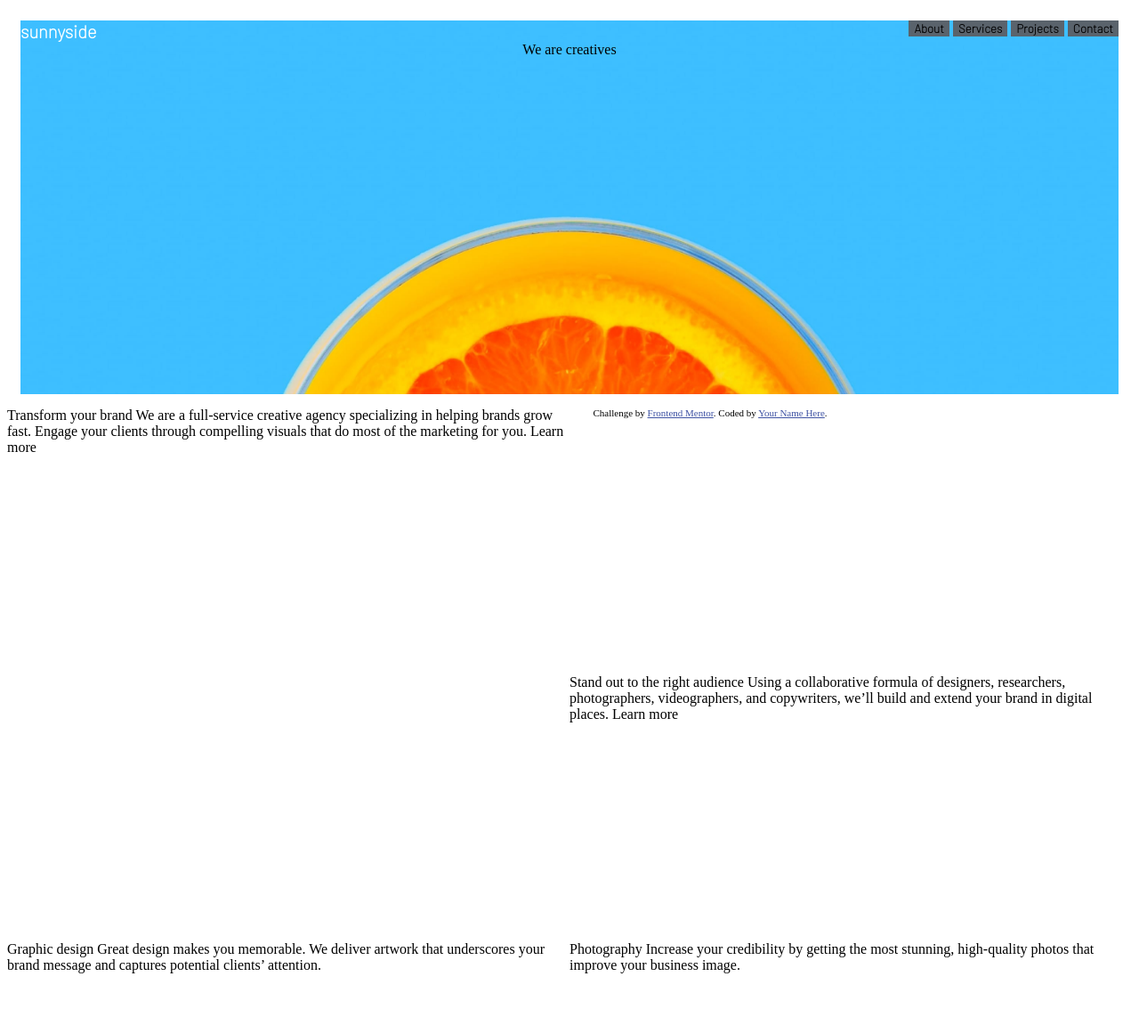
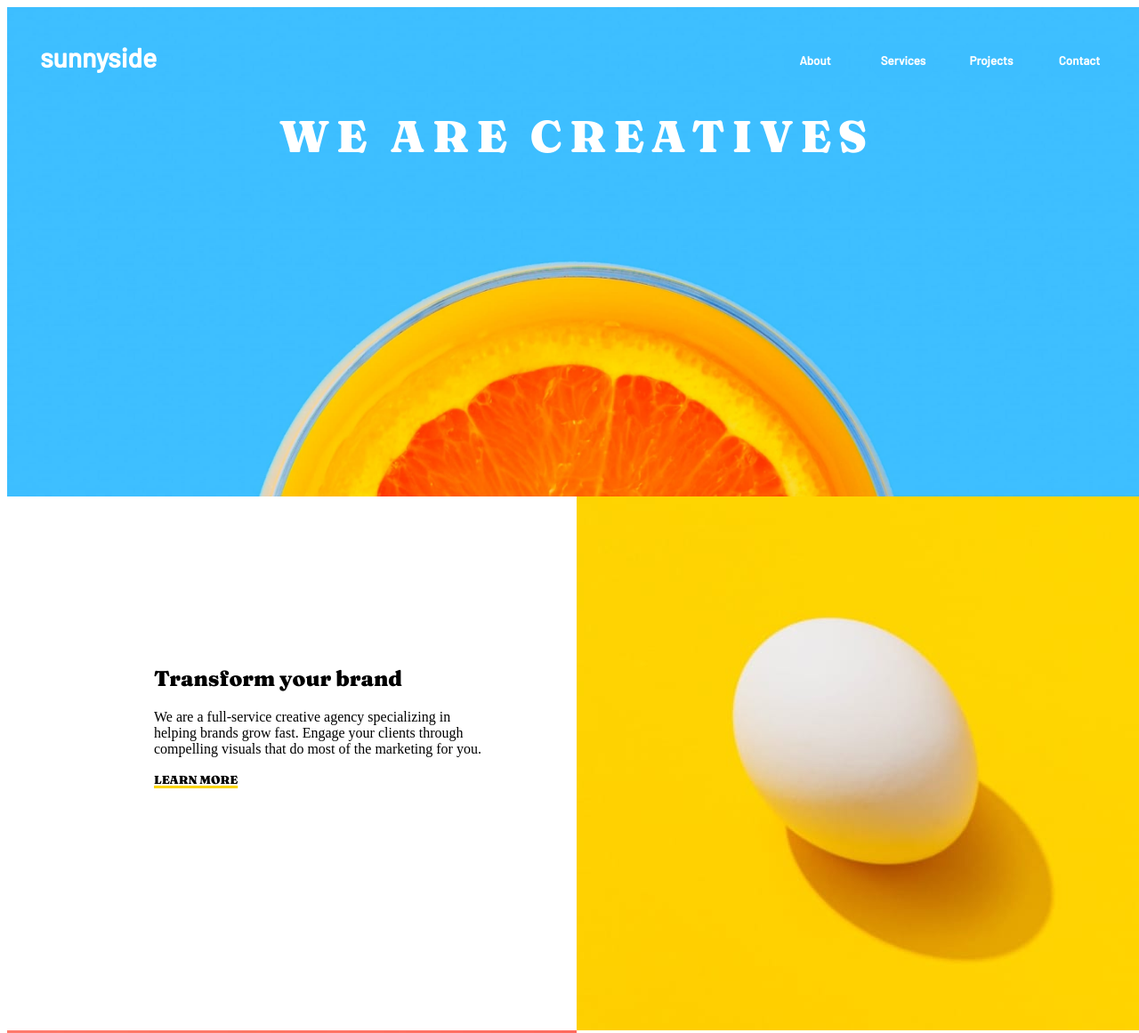
Before and after one commit to khaledS2021/Sunnyside-agency-landing-page, a plain HTML site: page index.html in a window 1280 px wide. Shown: the top 1161 px of the page at 89% size. Drawn offline with Linux system fonts and the light colour scheme.

Commit message:
Finishing grid 2

```diff
--- a/Styles.css
+++ b/Styles.css
@@ -1,7 +1,7 @@
 body{
     display: grid;
     height: 300vh;
-    width: fit-content;
+    width: 100%;
     grid-template-columns: 25% 25% 25% 25%;
     grid-template-rows:1.5fr repeat(3,1fr) 1.5fr repeat(2,1fr);
      grid-template-areas:
@@ -15,6 +15,9 @@ body{
 }
 #navmenu{
     float: right;
+    padding-top: 40px;
+    padding-right: 40px;
+    word-spacing: 25px;
 }
 
 #head{
@@ -23,27 +26,39 @@ body{
     font-family: 'Barlow', sans-serif;
     font-weight: bolder;
     color: white;
+    padding-left: 15px;
+    padding-top: 35px;
+    margin-left: 40px;
+    transform: scale(1.5);
 }
 #texthead{
-    margin: 15px;
     grid-area: header;
     text-align: center;
     background-image: url("images/desktop/image-header.jpg");
     background-position: center;
     background-size: cover;
+    height: 550px;
 }
 button{
     border: none;
-    background-color: hsl(213, 9%, 39%);
+    background-color: hsl(200, 100%, 62%);
     font-family: 'Barlow', sans-serif;
-    font-weight: bold;
-
+    font-weight: 600;
+    border-radius: 15px;
+    height: 40px;
+    width: 70px;
+    color: white;
 }
 #text1{
-grid-area: text1;
+    grid-area: text1;
+    margin-left: 15px;
+    padding-left: 150px;
+    margin-top: 170px;
 }
 #text2{
     grid-area: text2;
+    margin-left: 100px;
+    margin-top: 170px;
 }
 #design3{
     grid-area: design3;
@@ -58,3 +73,49 @@ grid-area: text1;
     grid-area: footer;
     text-align: center;
 }
+.attribution{
+    grid-area: footer;
+}
+h1{
+    font-family: 'Fraunces', serif;
+    font-size: 50px;
+    letter-spacing: 8px;
+    color: white;
+    text-transform: uppercase;
+
+}
+h2{
+    font-family:'Fraunces', serif;
+    padding-right: 190px;
+}
+p{
+    padding-right: 90px;
+}
+h4{
+    font-family:'Fraunces', serif;
+    font-size: 13px;
+    text-transform: uppercase;
+
+
+}
+#design1{
+    background-image: url("/images/desktop/image-transform.jpg");
+    grid-area: design1;
+    background-position: center;
+    height: 600px;
+}
+#design2{
+    background-image: url("/images/desktop/image-stand-out.jpg");
+    grid-area: design2;
+    background-position: center;
+    height: 600px;
+}
+.yellow{
+    text-decoration:underline 3px hsl(51, 100%, 49%);
+}
+.red{
+    text-decoration:underline 3px hsl(7, 99%, 70%);
+}
+#design3{
+
+}
--- a/index.html
+++ b/index.html
@@ -8,7 +8,10 @@
   <link rel="stylesheet" href="Styles.css">
   <link rel="preconnect" href="https://fonts.googleapis.com">
   <link rel="preconnect" href="https://fonts.gstatic.com" crossorigin>
-  <link href="https://fonts.googleapis.com/css2?family=Barlow:wght@100&display=swap" rel="stylesheet">
+  <link href="https://fonts.googleapis.com/css2?family=Barlow:wght@500&display=swap" rel="stylesheet">
+  <link rel="preconnect" href="https://fonts.googleapis.com">
+  <link rel="preconnect" href="https://fonts.gstatic.com" crossorigin>
+  <link href="https://fonts.googleapis.com/css2?family=Fraunces:wght@900&display=swap" rel="stylesheet">
 
   <title>Frontend Mentor | Sunnyside agency landing page</title>
 
@@ -29,26 +32,30 @@
  </div>
 <div style="clear: both;"></div>
 
-  We are creatives
+  <h1>We are creatives</h1>
 </div>
 <div id="text1">
-  Transform your brand
-
+  <h2>Transform your brand</h2>
+<p>
   We are a full-service creative agency specializing in helping brands grow fast.
   Engage your clients through compelling visuals that do most of the marketing for you.
 
-  Learn more
+  <h4 class="yellow">Learn more</h4>
+</p>
 </div>
+<div id="design1"></div>
 <div id="text2">
-  Stand out to the right audience
-
+  <h2>Stand out to the right audience</h2>
+<p>
   Using a collaborative formula of designers, researchers, photographers, videographers, and copywriters, we’ll build and extend your brand in digital places.
 
-  Learn more
+  <h4 class="red">Learn more</h4>
+</p>
 </div>
+<div id="design2"></div>
 <div id="design3">
-  Graphic design
-  Great design makes you memorable. We deliver artwork that underscores your brand message and captures potential clients’ attention.
+  <h3>Graphic design</h3>
+ <p> Great design makes you memorable. We deliver artwork that underscores your brand message and captures potential clients’ attention.</p>
 </div>
 <div id="design4">
   Photography
```
